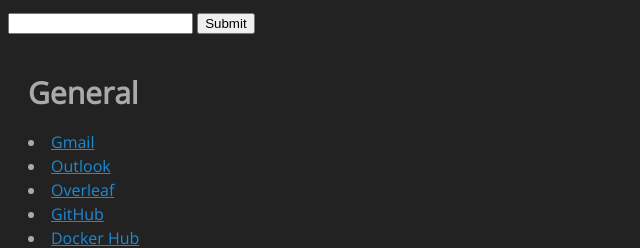
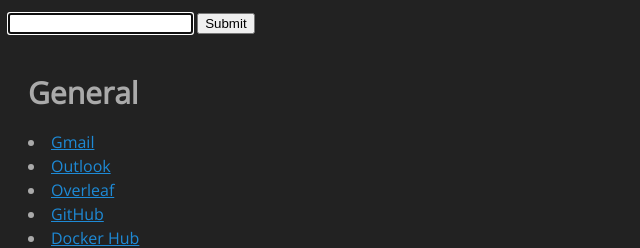
Before and after one commit to ijapesigan/links, a plain HTML site: page index.html in a window 1280 px wide. Shown: the top 248 px of the page, 0-640 px from the left. Drawn offline with nearby package versions, Linux system fonts and the light colour scheme.

Commit message:
Autofocus on search bar.

```diff
--- a/index.html
+++ b/index.html
@@ -117,7 +117,7 @@
     <title>Links</title>
     <body>
       <form method="GET" action="https://www.google.com/search">
-        <input name="q" type="text">
+        <input name="q" type="text" autofocus="autofocus">
         <input type="submit">
       </form>
       <div class="row">
```
